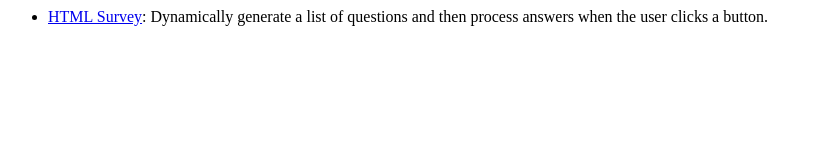
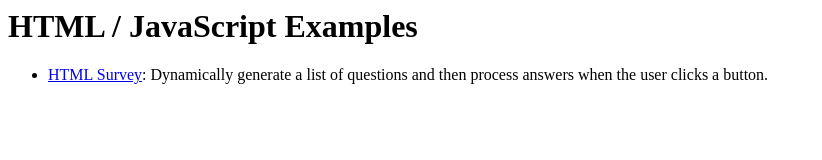
Before and after one commit to neilobremski/examples-javascript, a plain HTML site: page index.html in a window 1280 px wide. Shown: the whole page, without its empty margins (0-822 px from the left). Drawn offline with Linux system fonts and the light colour scheme.

Commit message:
Added <h1> title

```diff
--- a/index.html
+++ b/index.html
@@ -3,6 +3,7 @@
     <title>HTML / JavaScript Examples</title>
 </head>
 <body>
+    <h1>HTML / JavaScript Examples</h1>
     <ul>
         <li><a href="html-survey/index.html">HTML Survey</a>:
             Dynamically generate a list of questions and then process answers
```
